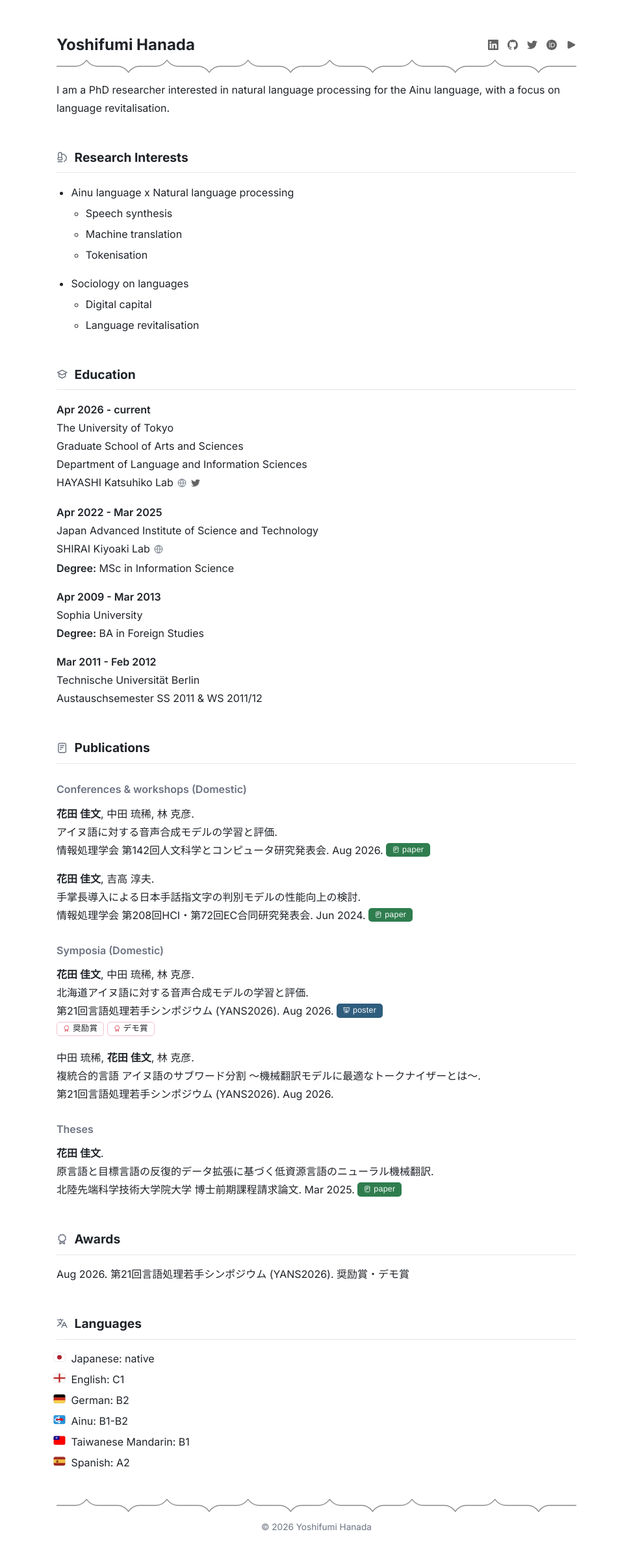
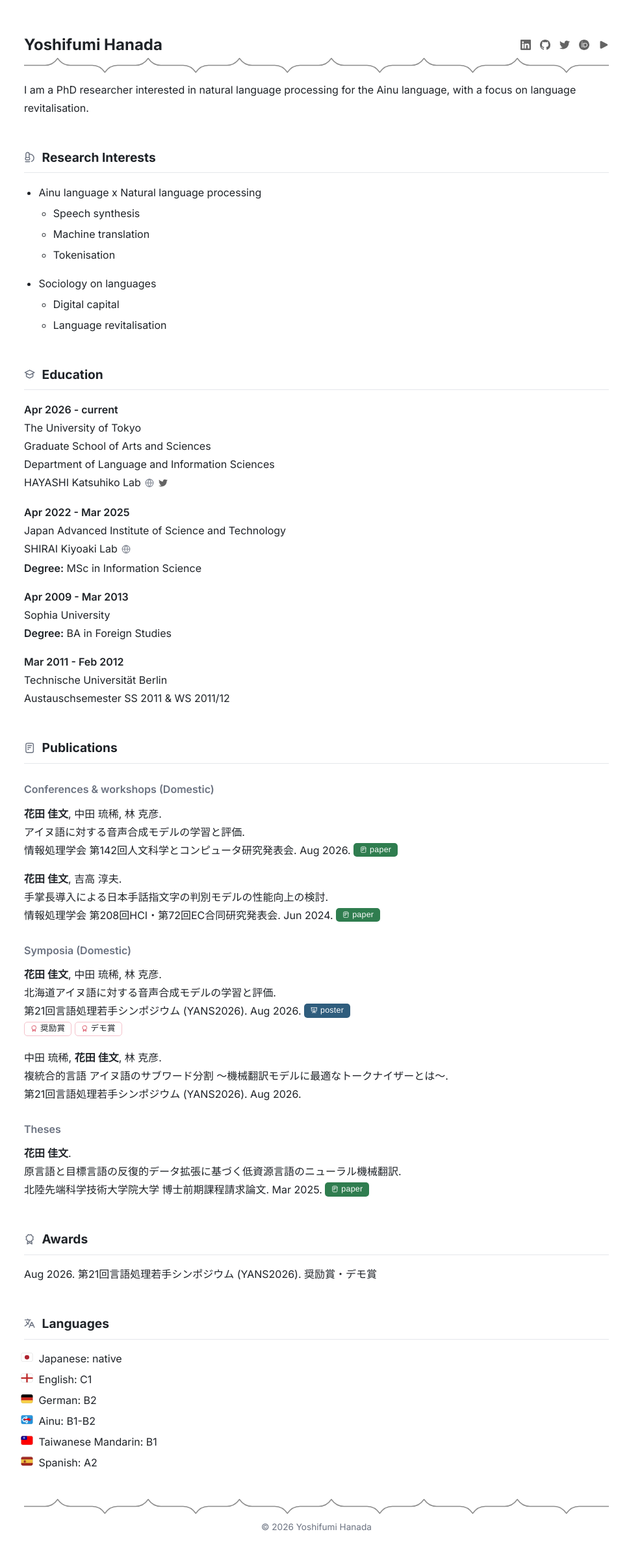
Before and after one commit to nonotoy/nonotoy.github.io, a Jekyll site: the page built from index.md, in a window 1280 px wide. Shown: the whole page at 65% size, without its empty margins (153-1121 px from the left). Built offline with Jekyll 4.4.1, drawn with Linux system fonts in a browser that asks for light colours.

Commit message:
style: widen content to 900px, cap divider width at 900px

```diff
--- a/_sass/style.scss
+++ b/_sass/style.scss
@@ -6,7 +6,7 @@ $accent: #2563eb;
 $text: #1f2328;
 $muted: #6b7280;
 $border: #e5e7eb;
-$max-width: 800px;
+$max-width: 900px;
 
 /* Base */
 
@@ -49,7 +49,7 @@ strong {
     padding-top: 48px;
     padding-bottom: 26px;
     background: url("/assets/ayus-divider.svg") no-repeat bottom 4px center;
-    background-size: calc(100% - 40px) auto;
+    background-size: min(900px, calc(100% - 40px)) auto;
 }
 #author-name {
     font-size: 1.5rem;
@@ -211,7 +211,7 @@ strong {
     padding-top: 21px;
     padding-bottom: 24px;
     background: url("/assets/ayus-divider.svg") no-repeat top 2px center;
-    background-size: calc(100% - 40px) auto;
+    background-size: min(900px, calc(100% - 40px)) auto;
     color: $muted;
     font-size: 0.85rem;
     text-align: center;
```
